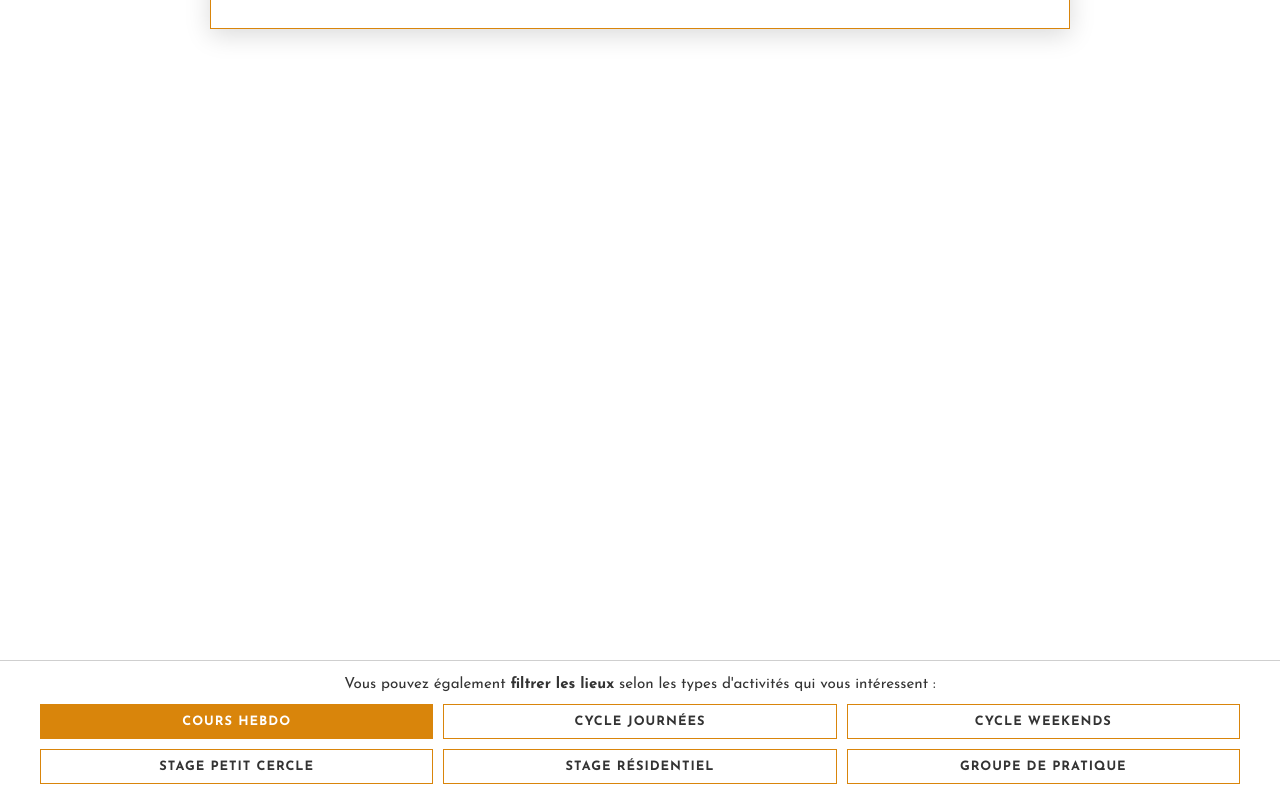
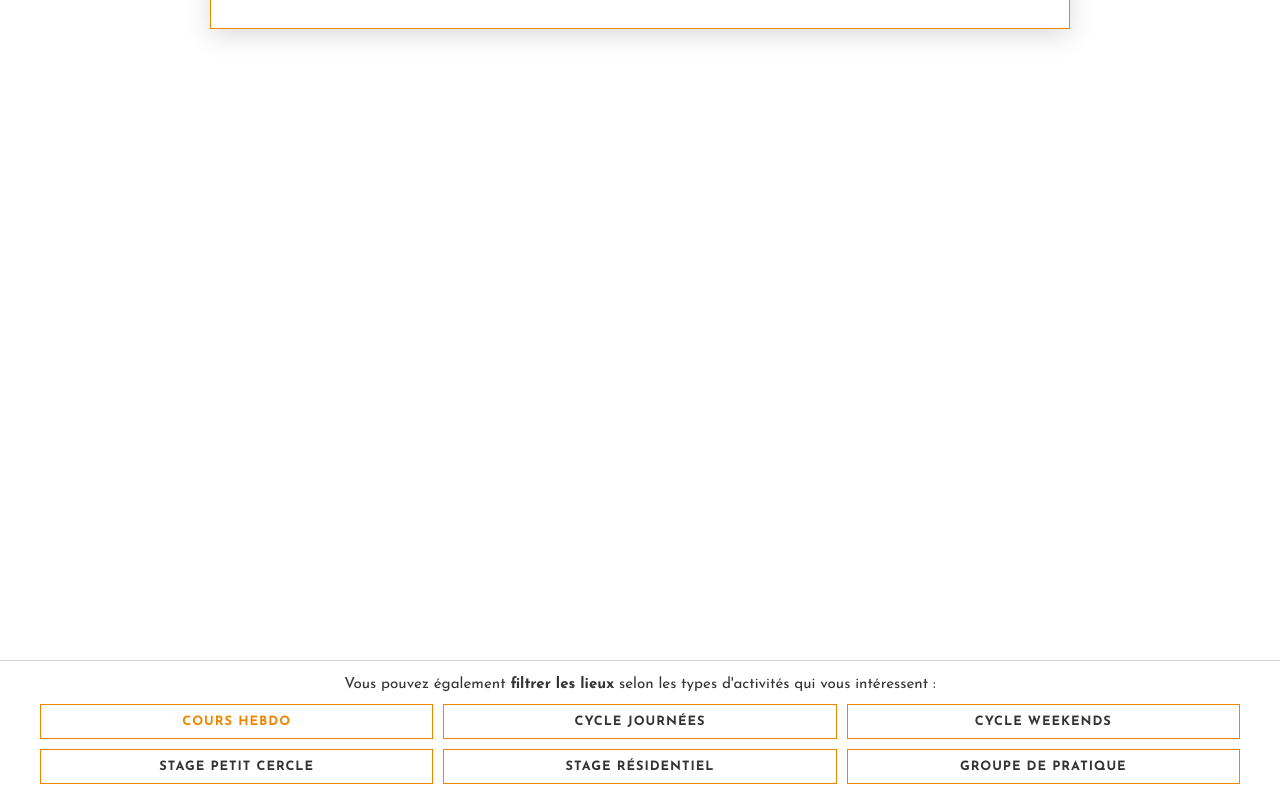
Before and after one commit to xavxyz/hmetaiji-map, a website built with Vite: page index.html in a window 1280 px wide. Both pictures are taken after a click on the button "COURS HEBDO". Built offline with nearby package versions, Linux system fonts and the light colour scheme; no server answers; what mapbox-gl would draw is missing.

Commit message:
Quickfix (mdr) [#9](https://github.com/xavxyz/hmetaiji-map/issues/9): orange is hmetaiji's one

```diff
--- a/style.css
+++ b/style.css
@@ -1,6 +1,5 @@
 :root {
-  --orange: #d9850b;
-  --orange-dark: #c77700;
+  --orange: #ef8600;
 
   --bg: #fff;
   --text: #333;
@@ -268,10 +267,6 @@ body {
   transition: 0.2s;
 }
 
-.btn:hover {
-  background: var(--orange-dark);
-}
-
 /* --------------------------------------------------
    MARKERS MAPBOX
 -------------------------------------------------- */
@@ -410,13 +405,8 @@ body {
 }
 
 .filter-btn.active {
-  background: var(--orange);
-  color: white;
-}
-
-.filter-btn:hover {
-  background: var(--orange-dark);
-  color: white;
+  background: white;
+  color: var(--orange);
 }
 
 /* --------------------------------------------------
```
